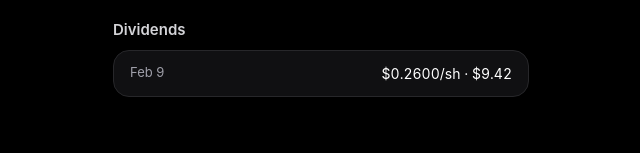
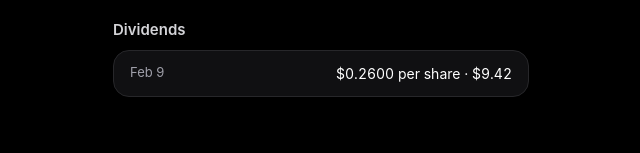
Before and after one commit to btheis15/stock-game, a Next.js app: page /stock/AAPL in a window 1280 px wide. Shown: the part 926-1079 px from the top of the page, without its empty margins (319-959 px from the left). Built offline with nearby package versions, Linux system fonts and the light colour scheme; no server answers.

Commit message:
Spell out 'shares' instead of 'sh' in holdings and dividends rows

```diff
--- a/components/PortfolioView.tsx
+++ b/components/PortfolioView.tsx
@@ -70,7 +70,7 @@ export function PortfolioView({ userId, series, holdings }: Props) {
                   {TICKER_NAMES[h.ticker] ?? h.ticker}
                 </div>
                 <div className="text-[11px] text-zinc-500 tabular-nums">
-                  {h.shares.toFixed(2)} sh • {fmtUSD(h.currentClose, 2)}
+                  {h.shares.toFixed(2)} shares • {fmtUSD(h.currentClose, 2)}
                 </div>
               </div>
               <div className="text-right">
--- a/components/StockView.tsx
+++ b/components/StockView.tsx
@@ -103,7 +103,7 @@ export function StockView({ series }: Props) {
               >
                 <span className="text-[13px] text-zinc-400">{fmtDateShort(d.date)}</span>
                 <span className="text-[14px] tabular-nums text-white">
-                  {fmtUSD(d.amount, 4)}/sh · {fmtUSD(series.shares * d.amount)}
+                  {fmtUSD(d.amount, 4)} per share · {fmtUSD(series.shares * d.amount)}
                 </span>
               </div>
             ))}
```
